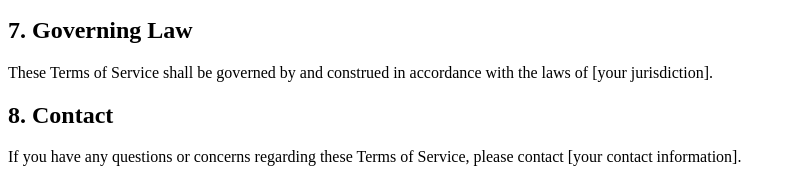
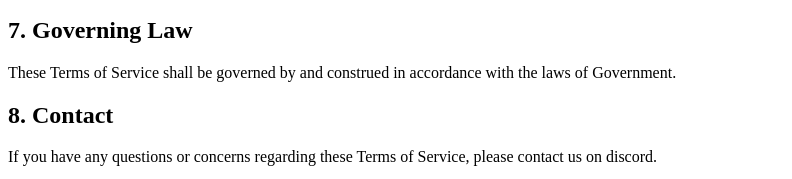
Before and after one commit to Aang042/Tos_discord, a plain HTML site: page index.html in a window 1280 px wide. Shown: the part 678-857 px from the top of the page, without its empty margins (0-792 px from the left). Drawn offline with Linux system fonts and the light colour scheme.

Commit message:
Update index.html

```diff
--- a/index.html
+++ b/index.html
@@ -33,10 +33,10 @@
   <p>The bot creator reserves the right to modify or terminate the bot at any time without prior notice.</p>
 
   <h2>7. Governing Law</h2>
-  <p>These Terms of Service shall be governed by and construed in accordance with the laws of [your jurisdiction].</p>
+  <p>These Terms of Service shall be governed by and construed in accordance with the laws of Government.</p>
 
   <h2>8. Contact</h2>
-  <p>If you have any questions or concerns regarding these Terms of Service, please contact [your contact information].</p>
+  <p>If you have any questions or concerns regarding these Terms of Service, please contact us on discord.</p>
 
 </body>
 </html>
```
